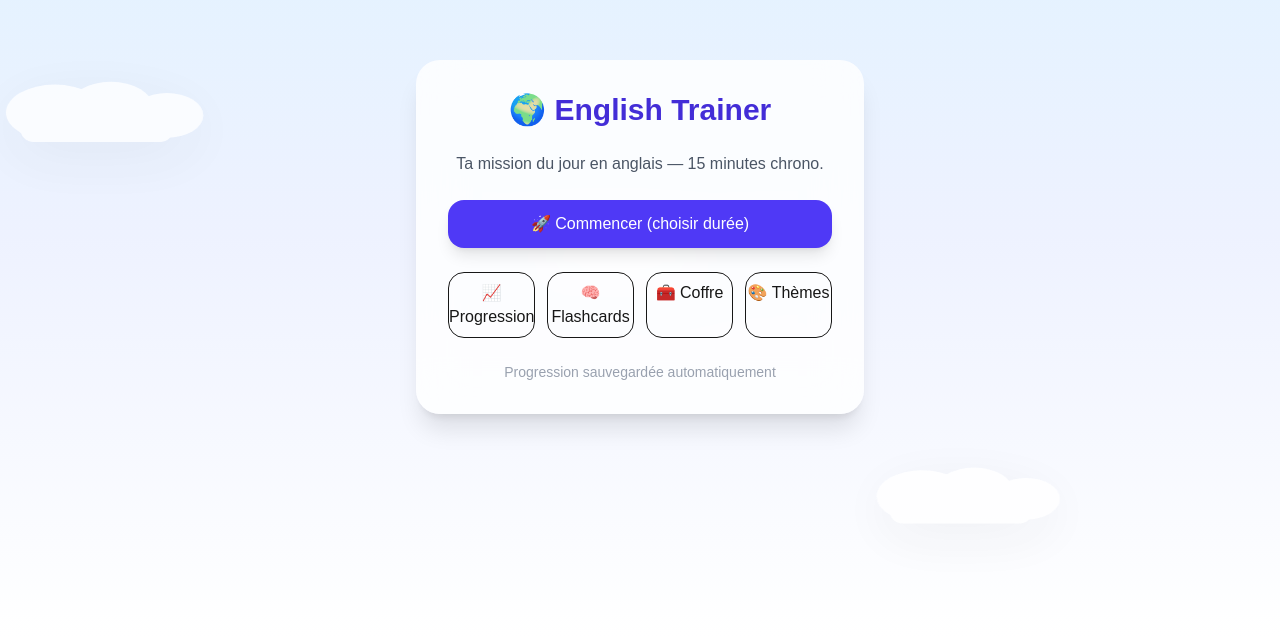
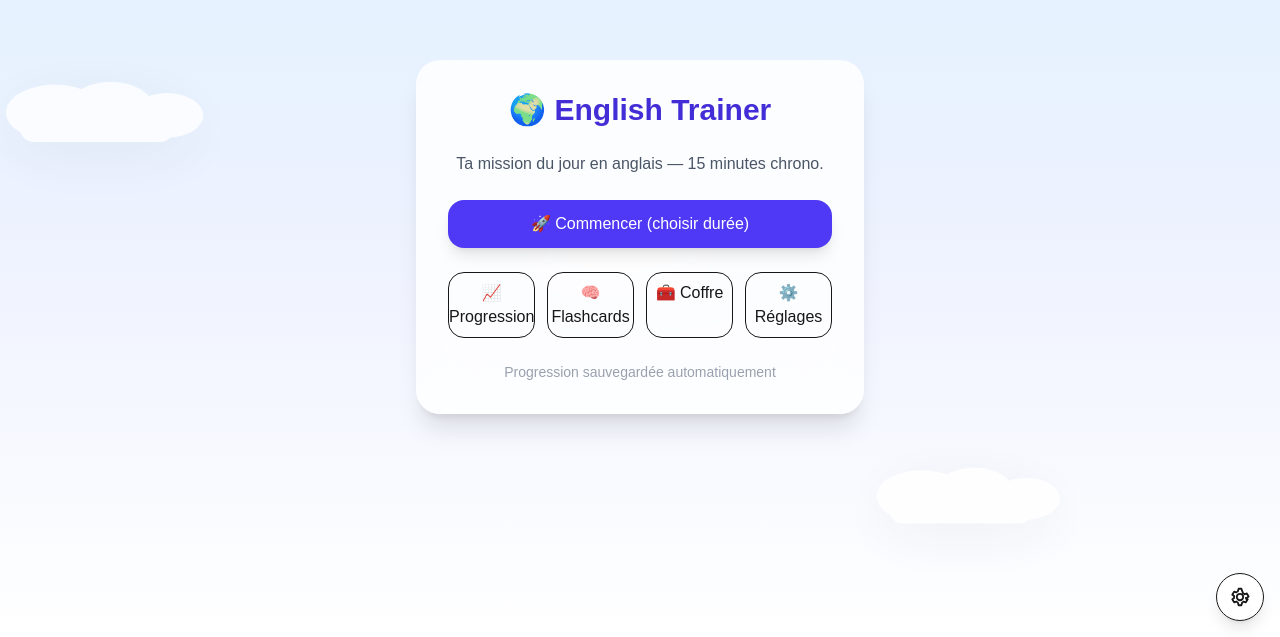
Before and after one commit to carotterappee/english-trainer, a Next.js app: page / in a window 1280 px wide. Shown: the part 163-800 px from the top of the page. Built offline with nearby package versions, Linux system fonts and the light colour scheme.

Commit message:
ui: add Settings link on home + floating Settings button

```diff
--- a/src/app/layout.tsx
+++ b/src/app/layout.tsx
@@ -3,6 +3,7 @@ import { Geist, Geist_Mono } from "next/font/google";
 import "./globals.css";
 import BackHome from "@/components/BackHome";
 import ThemeMount from "@/components/ThemeMount";
+import SettingsFab from "@/components/SettingsFab";
 
 const geistSans = Geist({
   variable: "--font-geist-sans",
@@ -31,6 +32,7 @@ export default function RootLayout({
       >
         <BackHome />
         <ThemeMount />
+        <SettingsFab />
         {children}
       </body>
     </html>
--- a/src/app/page.tsx
+++ b/src/app/page.tsx
@@ -56,11 +56,12 @@ export default function Home() {
 
 
 
+
         <div className="grid grid-cols-4 gap-3">
           <Link href="/progress"   className="text-center rounded-2xl border py-2 hover:bg-indigo-50 transition">📈 Progression</Link>
           <Link href="/flashcards" className="text-center rounded-2xl border py-2 hover:bg-indigo-50 transition">🧠 Flashcards</Link>
           <Link href="/chest"      className="text-center rounded-2xl border py-2 hover:bg-indigo-50 transition">🧰 Coffre</Link>
-          <Link href="/shop"       className="text-center rounded-2xl border py-2 hover:bg-indigo-50 transition">🎨 Thèmes</Link>
+          <Link href="/settings"   className="text-center rounded-2xl border py-2 hover:bg-indigo-50 transition">⚙️ Réglages</Link>
         </div>
 
         <p className="text-center text-sm text-gray-400">Progression sauvegardée automatiquement</p>
--- /dev/null
+++ b/src/components/SettingsFab.tsx
@@ -0,0 +1,24 @@
+"use client";
+import Link from "next/link";
+import { usePathname } from "next/navigation";
+
+export default function SettingsFab() {
+  const pathname = usePathname();
+  if (pathname === "/settings") return null; // pas sur la page réglages
+
+  return (
+    <Link
+      href="/settings"
+      aria-label="Ouvrir les réglages"
+      className="fixed bottom-4 right-4 z-50 rounded-full border bg-white/90 backdrop-blur p-3 shadow-lg
+                 hover:bg-indigo-50 transition"
+      title="Réglages"
+    >
+      <svg width="22" height="22" viewBox="0 0 24 24" fill="none">
+        <path d="M12 15.5a3.5 3.5 0 1 0 0-7 3.5 3.5 0 0 0 0 7Z" stroke="currentColor" strokeWidth="2"/>
+        <path d="M19.4 15a7.9 7.9 0 0 0 .1-1 7.9 7.9 0 0 0-.1-1l2-1.5-2-3.4-2.3.9a7.8 7.8 0 0 0-1.7-1L13.5 3h-3L9.6 6a7.8 7.8 0 0 0-1.7 1L5.6 6.1l-2 3.4 2 1.5a7.9 7.9 0 0 0-.1 1 7.9 7.9 0 0 0 .1 1l-2 1.5 2 3.4 2.3-.9a7.8 7.8 0 0 0 1.7 1l.9 3h3l.9-3a7.8 7.8 0 0 0 1.7-1l2.3.9 2-3.4-2-1.5Z"
+              stroke="currentColor" strokeWidth="2" strokeLinecap="round" strokeLinejoin="round"/>
+      </svg>
+    </Link>
+  );
+}
```
